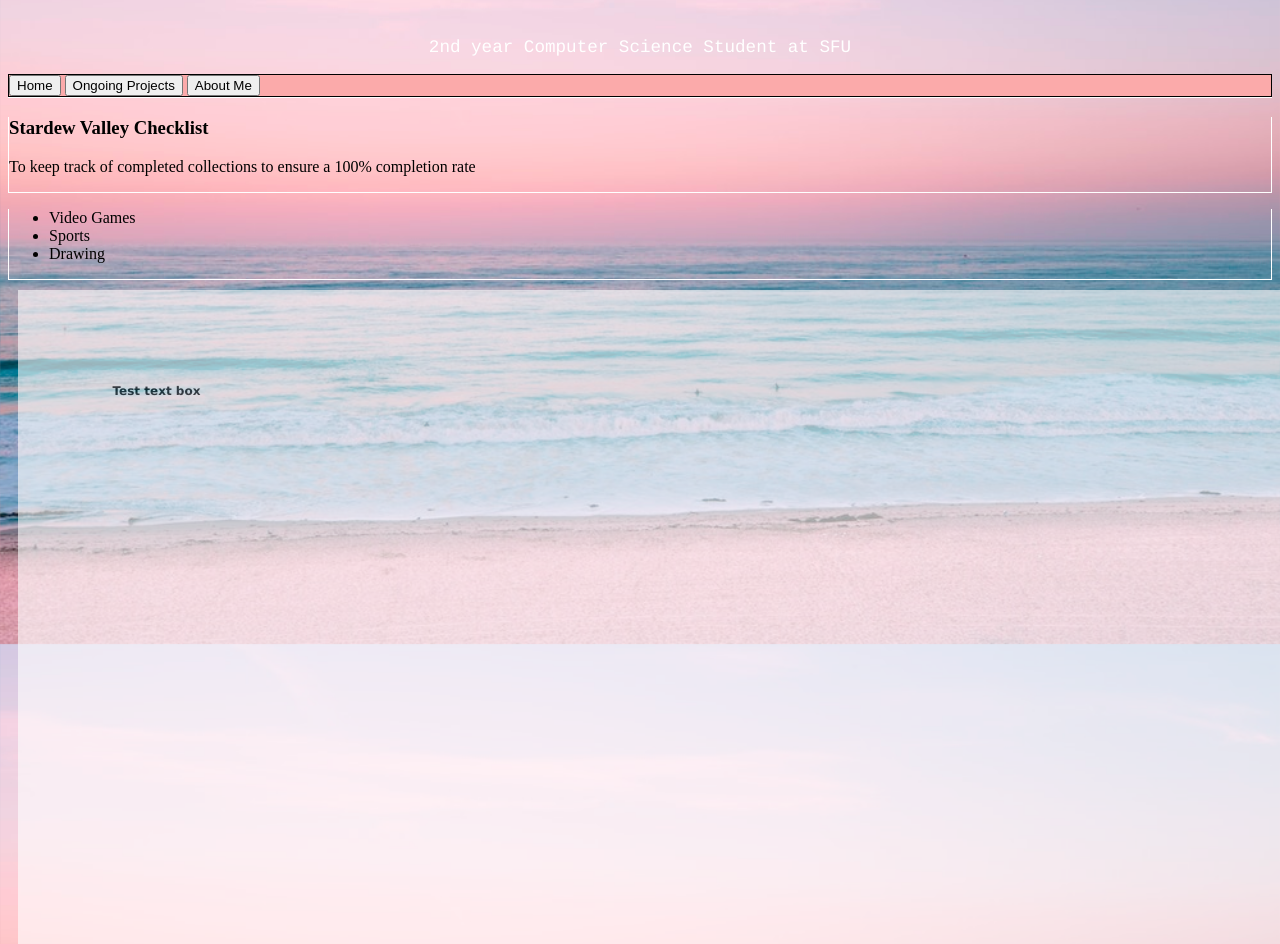
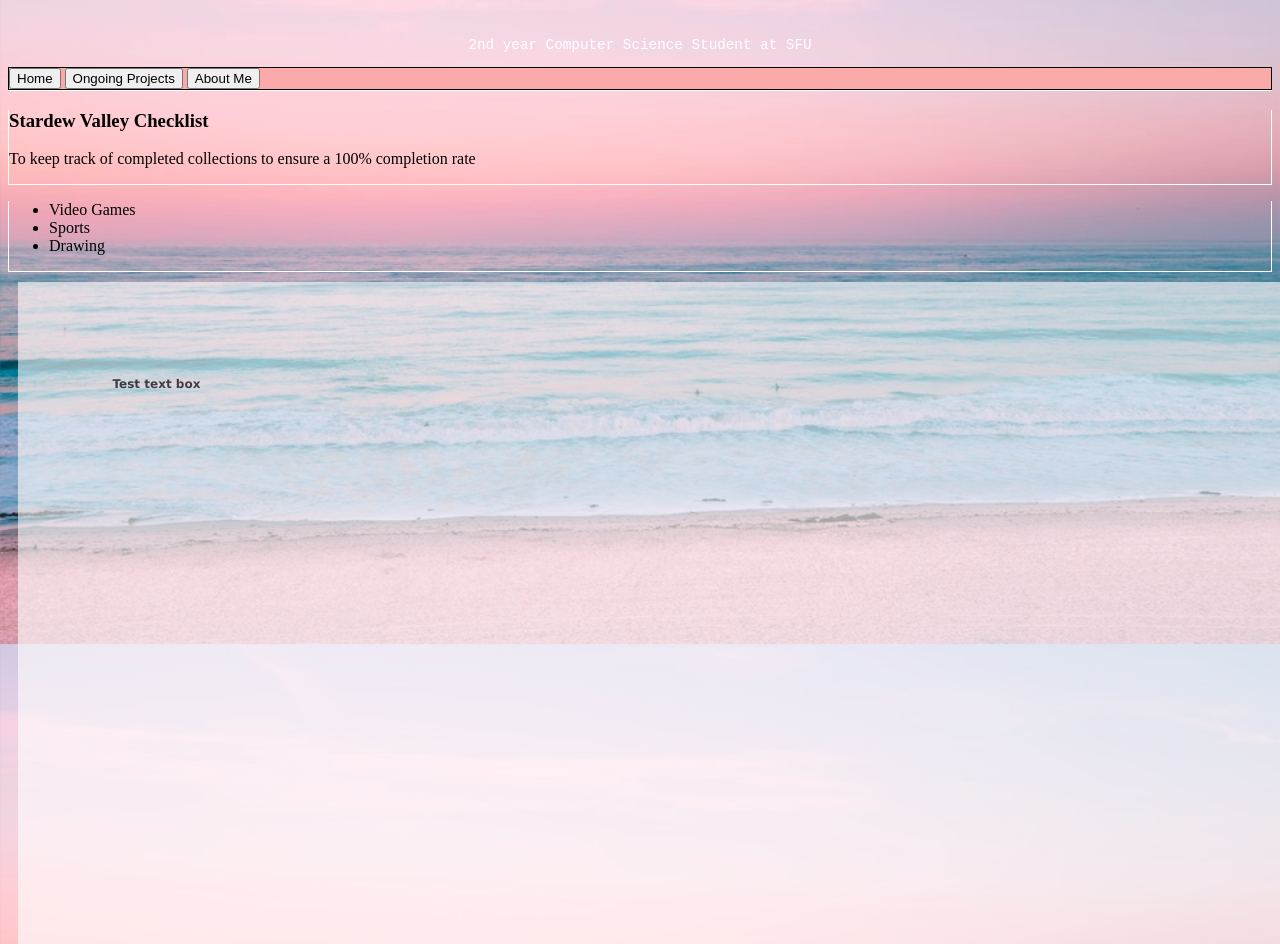
Before and after one commit to sc-chow/Personal-Website, a plain HTML site: page index.html in a window 1280 px wide. Shown: the part 156-1100 px from the top of the page. Drawn offline with Linux system fonts and the light colour scheme.

Commit message:
Deleted previous menu tab

```diff
--- a/index.html
+++ b/index.html
@@ -16,9 +16,9 @@
 		Computer Science Student
 		at SFU </p>
 		<div class ="tabmenu">
-		<button class ="tablink" onclick="openTab(event, 'Home')">Home</button>
-		<button class="tablink" onclick="openTab(event, 'OngoingProjects')">Ongoing Projects</button>
-		<button class="tablink" onclick="openTab(event, 'AboutMe')">About Me</button>
+		<button class ="tablink" onclick="openTab(event,'Home')">Home</button>
+		<button class="tablink" onclick="openTab(event,'OngoingProjects')">Ongoing Projects</button>
+		<button class="tablink" onclick="openTab(event,'AboutMe')">About Me</button>
 		</div>
 		<div id = "Home" class="tabcontent">
 		</div>
@@ -34,15 +34,7 @@
 			</ul>
 		</div>
 		<script src="menutab.js"></script>
-		<!--
-		<ul>
-			<li><a class="active" href="#home">Home</a></li>
-			<li><a href="#project"> Ongoing Projects</a></li>
-			<li><a href="#contact">Contact Info</a></li>
-			<li><a href="#about">About Me</a></li>
-		</ul>
-		-->
-		<div class = "background">
+		<div class = "home">
 			<div class = "transbox">
 				<p> Test text box </p>
 			</div>
--- a/main.css
+++ b/main.css
@@ -25,7 +25,7 @@ h1{
 
 p.description{
 	color: #ffffff;
-	font-family: courier;
+	font-family: monospace;
 	font-size: 110%;
 	text-align: center;
 }
@@ -62,36 +62,7 @@ p.description{
 	border-top: none;
 }
 
-/*
-ul{
-	list-style-type: none;
-  margin: 0;
-  padding: 0;
-  overflow: hidden;
-  background-color:rgb(255,179,186,0.6);
-}
-li {
-  text-align: center;
-  display: inline-block;
-  color: #FFFFFF;
-  font-size: 140%;
-  font-family: monospace;
-}
-
-li tab {
-  display: block;
-  color: #FFFFFF;
-  text-align: center;
-  padding: 14px 16px;
-  text-decoration: none;
-}
-
-li tab:hover {
-  background-color: rgb(255,179,186,0.1);
-}
-*/
-
-div.background {
+div.home{
 
 background: url(green-tile.jpg) repeat;
 
```
